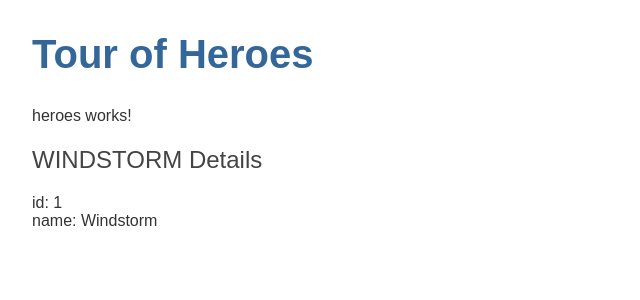
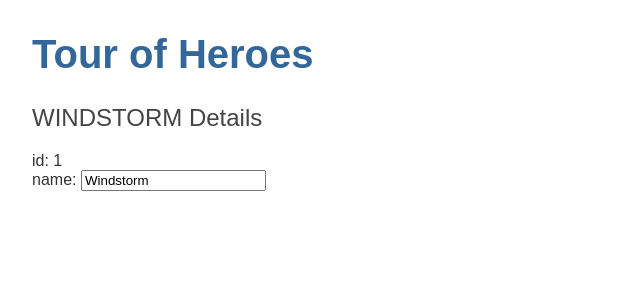
Before and after one commit to a982338665/angular, an Angular app in the folder my-app/: page / in a window 1280 px wide. Shown: the top 300 px of the page, without its empty margins (0-640 px from the left). Built offline with nearby package versions, Linux system fonts and the light colour scheme.

Commit message:
数据回显-》input数据双向绑定

```diff
--- a/my-app/src/app/app.module.ts
+++ b/my-app/src/app/app.module.ts
@@ -4,6 +4,7 @@ import { NgModule } from '@angular/core';
 import { AppRoutingModule } from './app-routing.module';
 import { AppComponent } from './app.component';
 import { HeroesComponent } from './heroes/heroes.component';
+import { FormsModule } from '@angular/forms'; // <-- NgModel lives here
 
 @NgModule({
   declarations: [
@@ -12,6 +13,7 @@ import { HeroesComponent } from './heroes/heroes.component';
   ],
   imports: [
     BrowserModule,
+    FormsModule,
     AppRoutingModule
   ],
   providers: [],
--- a/my-app/src/app/heroes/heroes.component.html
+++ b/my-app/src/app/heroes/heroes.component.html
@@ -1,4 +1,4 @@
-heroes works!
+<!--heroes works!-->
 <!--显示英雄-->
 <!--{{hero1}}-->
 <!--显示对象英雄-->
@@ -9,4 +9,10 @@ heroes works!
 -->
 <h2>{{hero.name | uppercase}} Details</h2>
 <div><span>id: </span>{{hero.id}}</div>
-<div><span>name: </span>{{hero.name}}</div>
+<!--数据回显 input  -->
+<div>
+  <label>name:
+    <!--[(ngModel)] 是 Angular 的双向数据绑定语法。-->
+    <input [(ngModel)]="hero.name" placeholder="name"/>
+  </label>
+</div>
```
